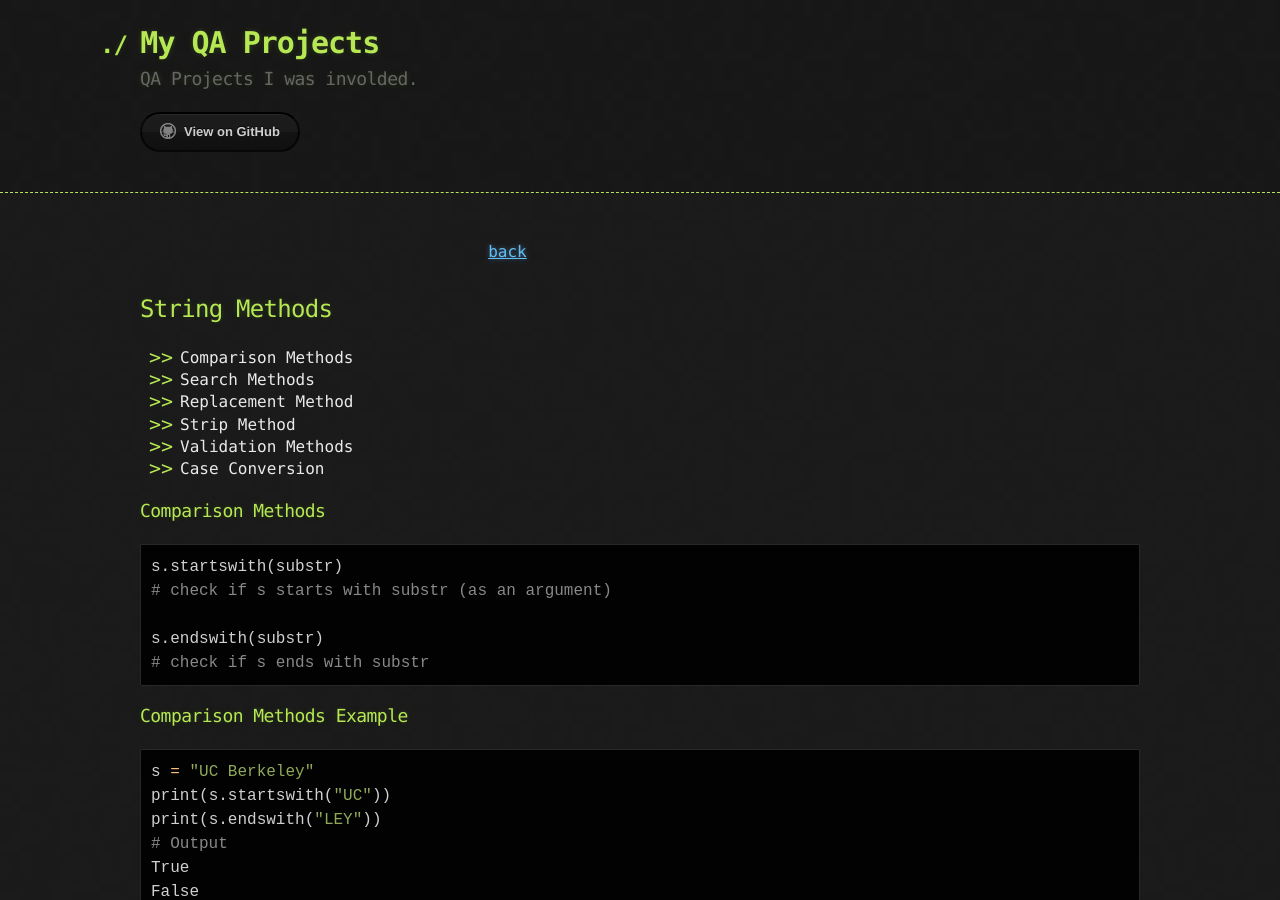
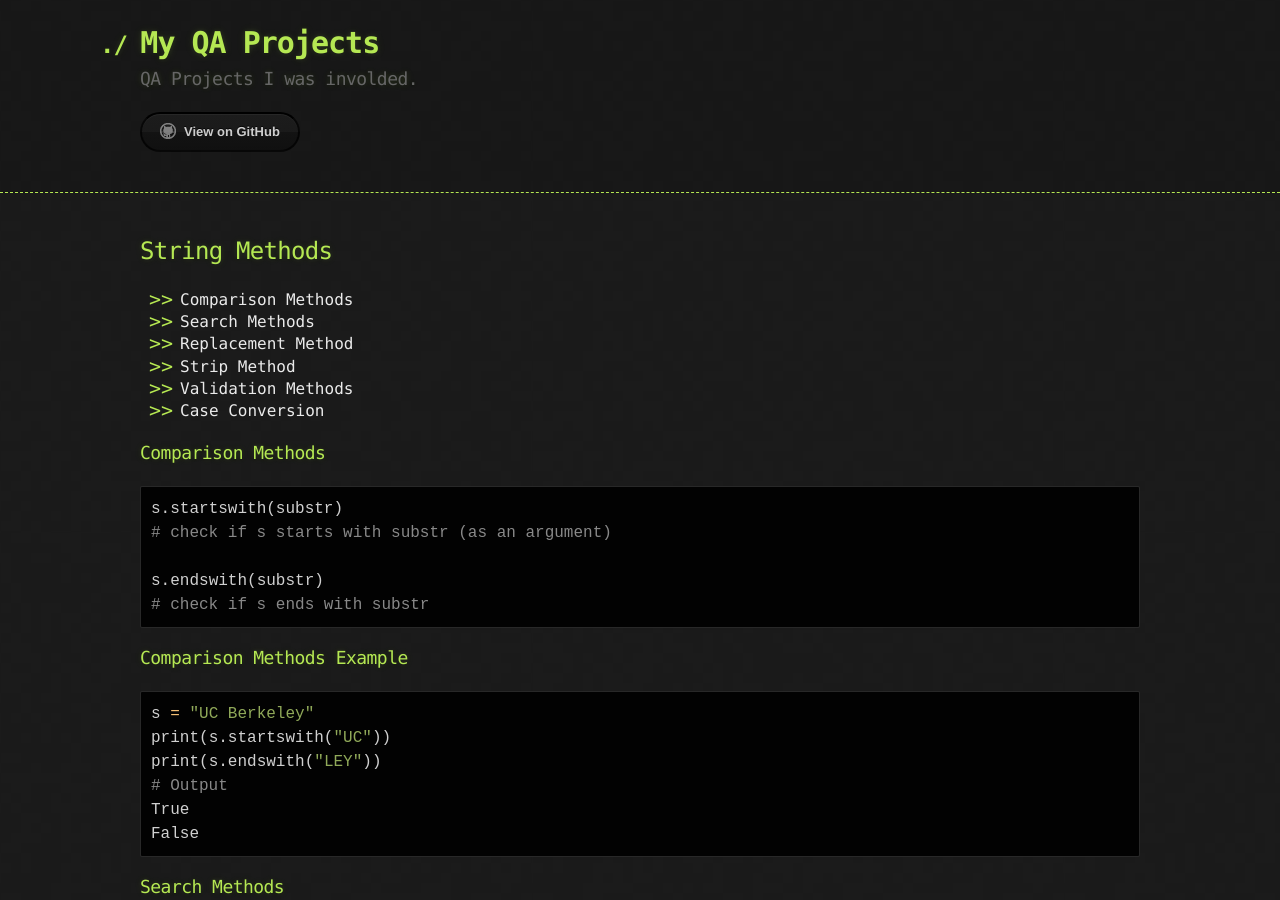
Before and after one commit to sciustechnologia/sciustechnologia.github.io, a Jekyll site: the page built from python/02_string_listTuple/04_string_methods.md, in a window 1280 px wide and 900 px high. Built offline with Jekyll 4.4.1, drawn with Linux system fonts in a browser that asks for light colours.

Commit message:
Update 04_string_methods.md

```diff
--- a/python/02_string_listTuple/04_string_methods.md
+++ b/python/02_string_listTuple/04_string_methods.md
@@ -1,9 +1,7 @@
 ---
-title: lec_04 String Methods
+title: Python - String Methods
 layout: default
 ---
-
-||[back](../index.html)
 
 ## String Methods
 
```
